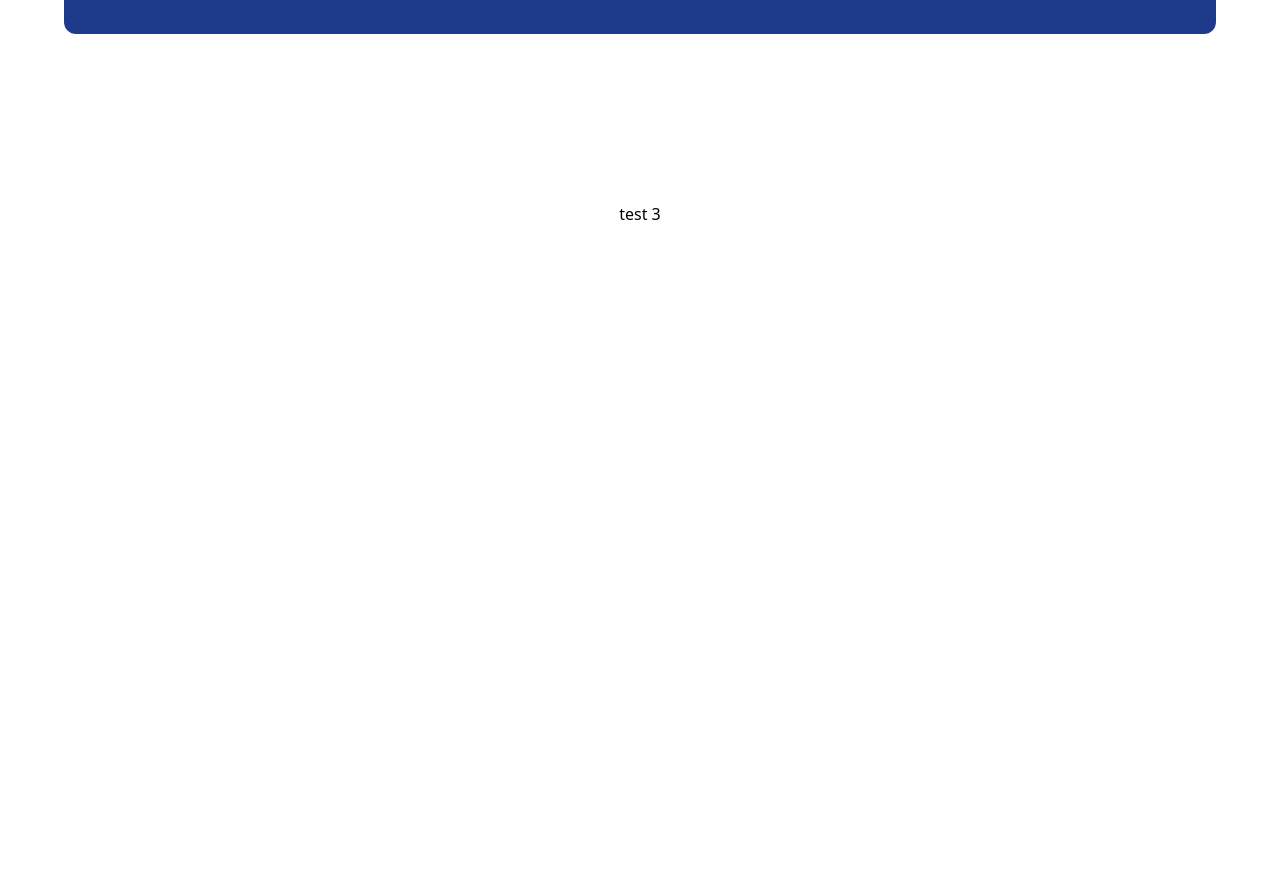
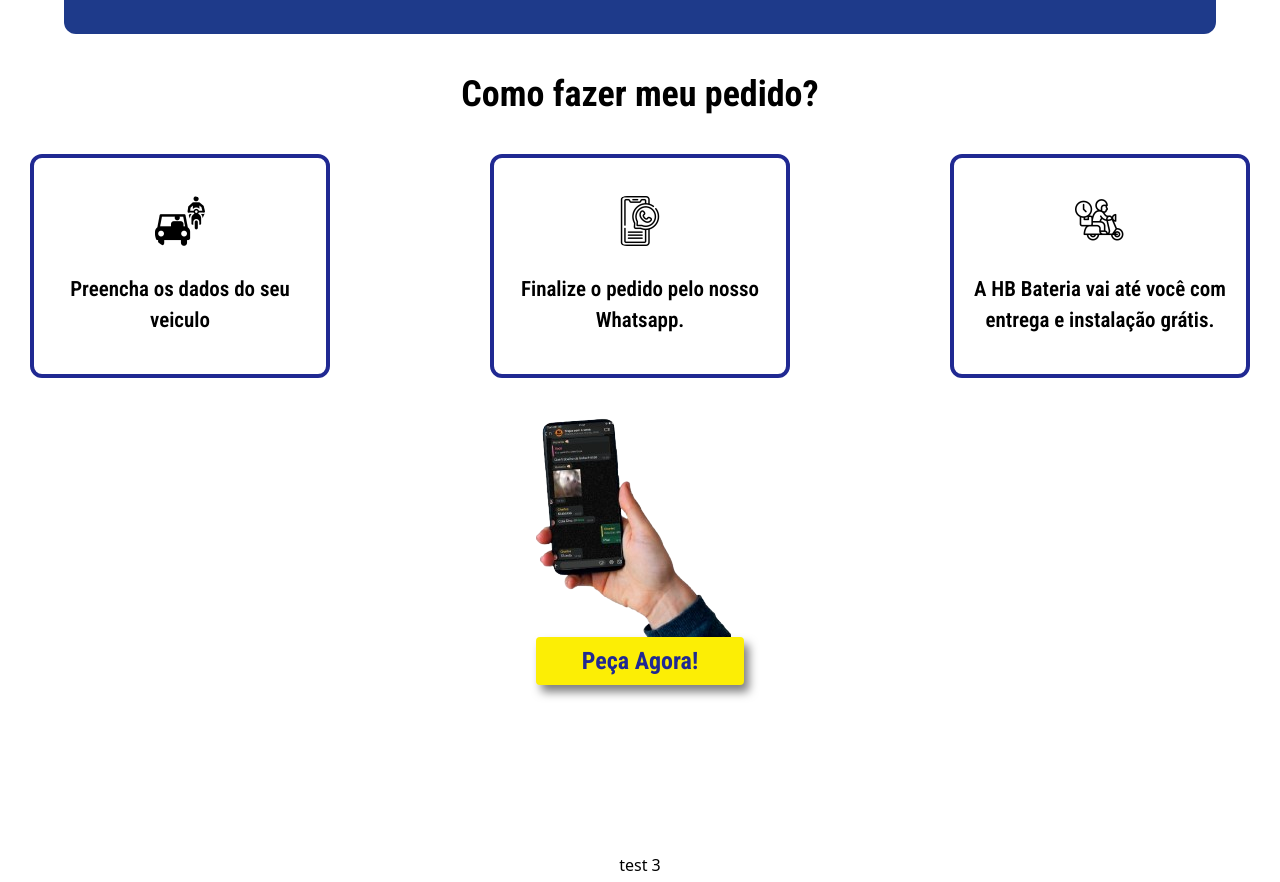
Before and after one commit to neusmoura07/HBbaterias, a website: page src/index.html in a window 1280 px wide. Shown: the part 1154-2036 px from the top of the page. Drawn offline with nearby package versions, Linux system fonts and the light colour scheme.

Commit message:
Criação:Tutorial Pedidos
Feita a tela de tutorial dos pedidos

```diff
--- a/src/index.html
+++ b/src/index.html
@@ -74,6 +74,24 @@
           </div>
     </div>
 
+  <div class="flex items-center flex-col gap-10 mt-10">
+    <h2 class="text-center text-2xl font-bold md:text-4xl" style="font-family: Roboto Condensed;">Como fazer meu pedido?</h2>
+    <div class="flex flex-col gap-14 lg:flex-row lg:gap-40">
+      <div class="border-4 border-[#202992] rounded-xl items-center flex flex-col justify-center p-5 gap-7 h-[224px] w-[300px] text-center"><img src="/assets/trafego 1.png" alt="" class="bg-white rounded-xl h-[50px] w-[50px]"><h2 class="text-[21px] font-semibold" style="font-family: Roboto Condensed;">Preencha os dados do seu
+        veiculo</div>
+      <div class="border-4 border-[#202992] rounded-xl items-center flex flex-col justify-center p-5 gap-7 h-[224px] w-[300px] text-center"><img src="/assets/bate-papo (1) 1.png" alt="" class="bg-white rounded-xl h-[50px] w-[50px]"><h2 class="text-[21px] font-semibold" style="font-family: Roboto Condensed;">Finalize o pedido pelo
+        nosso Whatsapp.</h2></div>
+      <div class="border-4 border-[#202992] rounded-xl items-center flex flex-col justify-center p-5 gap-7 h-[224px] w-[300px] text-center"><img src="/assets/entrega-rapida 1.png" alt="" class="bg-white rounded-xl h-[50px] w-[50px]"><h2 class="text-[21px] font-semibold" style="font-family: Roboto Condensed;">A HB Bateria vai até você
+        com entrega e instalação
+        grátis.</h2></div>
+    </div>
+    <div class="m-0">
+      <img src="/assets/celular.png" alt="">
+      <button class="px-6 py-1 h-12 w-52 font-bold bg-[#FCEE05] rounded drop-shadow-[5px_7px_5px_rgba(0,0,0,0.50)] text-[#202992] text-2xl hover:bg-[#202992] hover:text-[#FCEE05] duration-500 " style="font-family:Roboto Condensed;">Peça
+      Agora!</button>
+    </div>
+  </div>
+
     <div class=" pt-10 flex justify-center text-white" id="test2"></div>
     <div class="h-[100vh] pt-32 flex justify-center text-black" id="test3">test 3</div>
 
```
Also changed, not shown: assets/bate-papo (1) 1.png (added), assets/celular.png (added), assets/entrega-rapida 1.png (added), assets/trafego 1.png (added), src/output.css.
